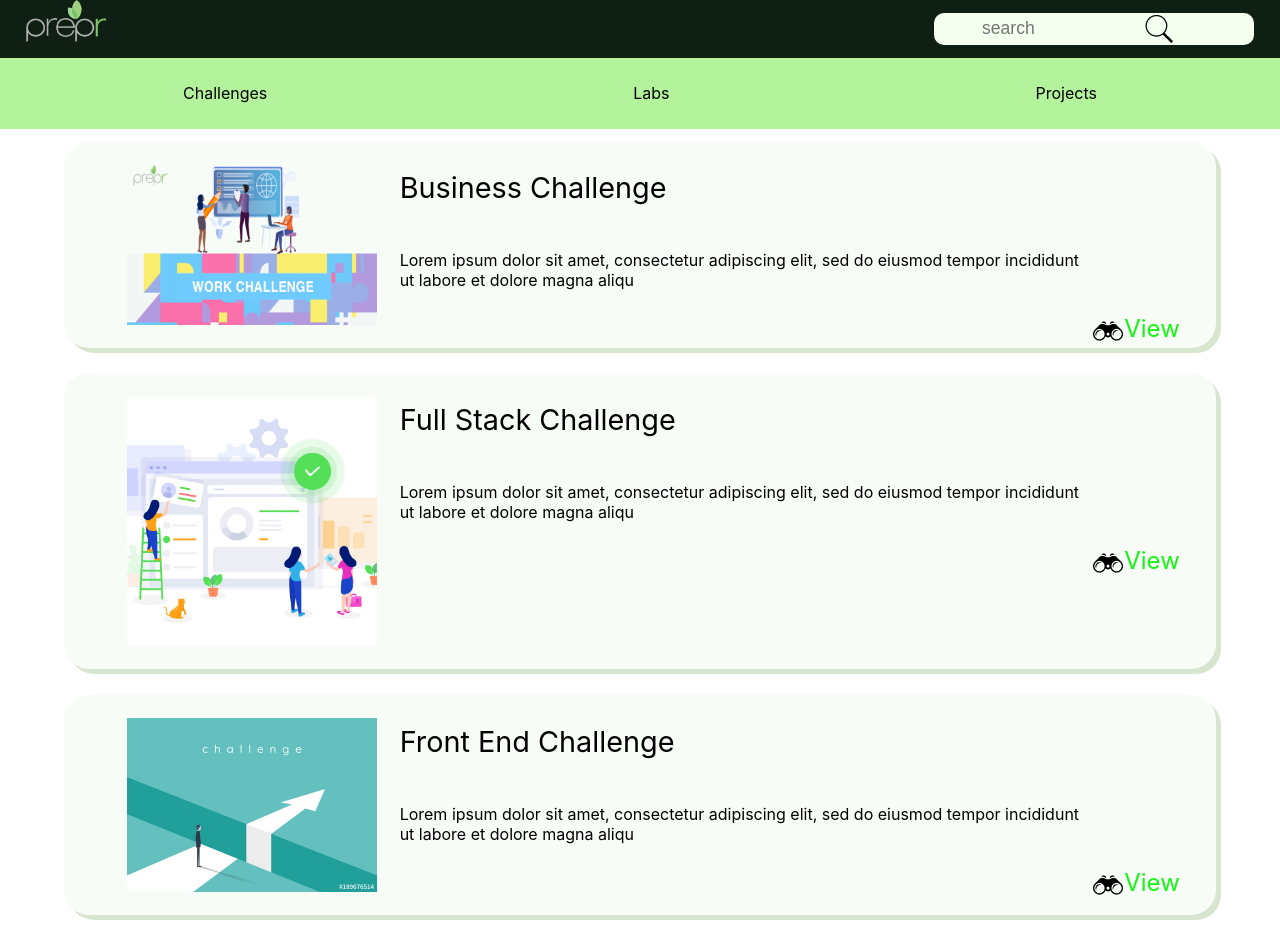
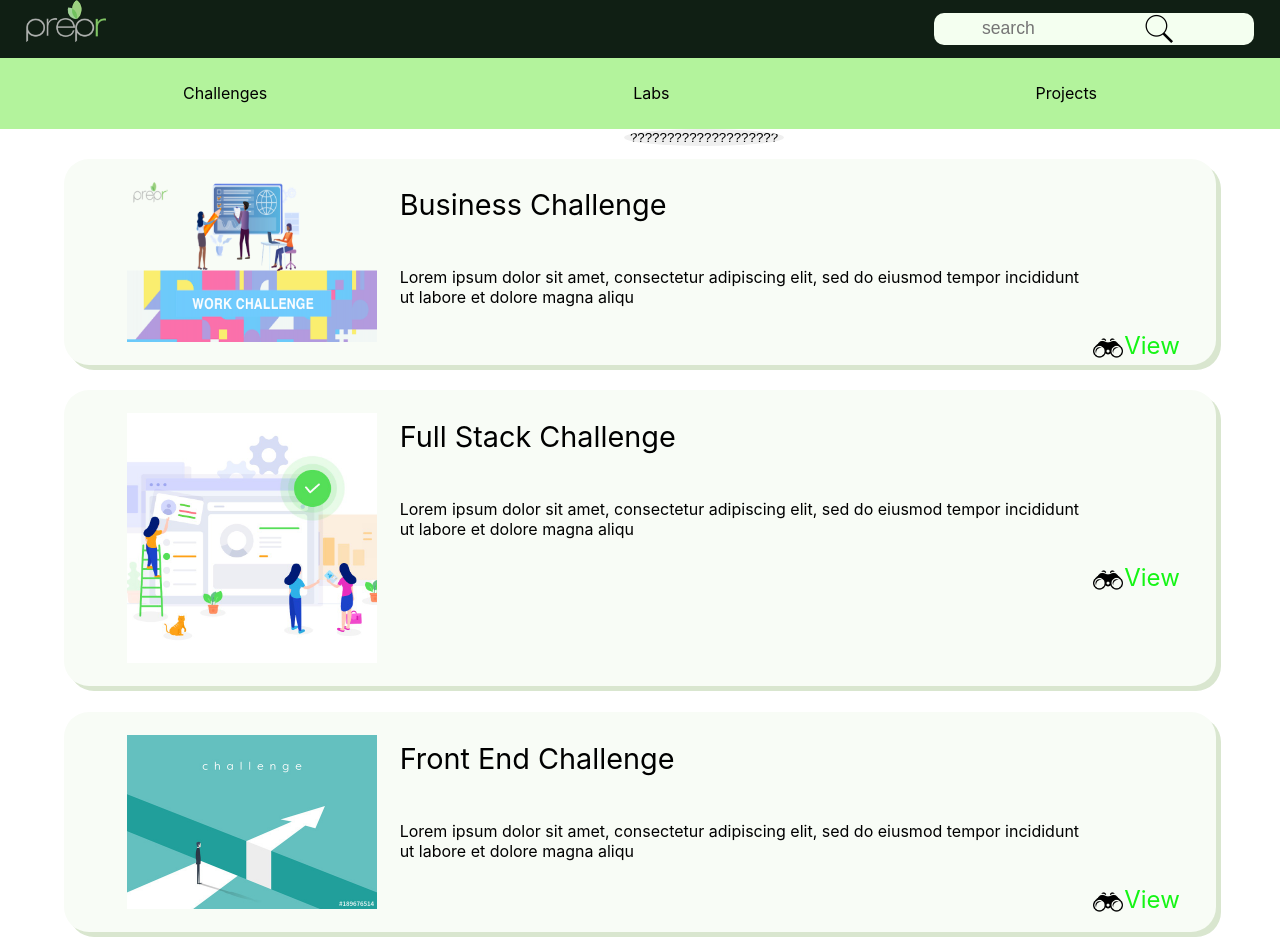
Before and after one commit to Meghanath91/prepr, a React (Create React App) app: page /challenges in a window 1280 px wide. Built offline with nearby package versions, Linux system fonts and the light colour scheme.

Commit message:
tooltip test

```diff
--- a/package.json
+++ b/package.json
@@ -10,6 +10,7 @@
     "react": "^16.13.1",
     "react-dom": "^16.13.1",
     "react-router": "^5.2.0",
+    "@material-ui/core": "^4.11.0",
     "react-router-dom": "^5.2.0",
     "react-scripts": "3.4.3"
   },
--- /dev/null
+++ b/src/app/components/Tooltip/Tooltip.js
@@ -0,0 +1,29 @@
+import React from "react";
+import "./tooltip.scss";
+import { Tooltip, Typography, withStyles } from "@material-ui/core";
+export default function ToolTip({ content }) {
+  const HtmlTooltip = withStyles((theme) => ({
+    tooltip: {
+      backgroundColor: "#f5f5f9",
+      color: "rgba(0, 0, 0, 0.87)",
+      maxWidth: 600,
+      fontSize: theme.typography.pxToRem(16),
+      border: "1px solid #dadde9",
+    },
+  }))(Tooltip);
+  return (
+    <HtmlTooltip
+      title={
+        <React.Fragment>
+          <Typography color="inherit"></Typography> {content}
+        </React.Fragment>
+      }
+    >
+      <input
+        className="tooltip-icon"
+        type="button"
+        value="????????????????????"
+      />
+    </HtmlTooltip>
+  );
+}
--- /dev/null
+++ b/src/app/components/Tooltip/tooltip.scss
@@ -0,0 +1,15 @@
+.tooltip-icon {
+  margin-left: 10%;
+  border-radius: 50%;
+  border: none;
+  outline: none;
+}
+.img-tooltip {
+  width: 25px;
+  height: 25px;
+}
+@media only screen and (min-width: 768px) {
+  .tooltip-icon {
+    margin-left: 10%;
+  }
+}
--- a/src/app/pages/Challenges/Challenges.js
+++ b/src/app/pages/Challenges/Challenges.js
@@ -3,6 +3,7 @@ import NavBar from "../../components/NavBar/NavBar";
 import SecondaryNavBar from "../../components/SecondaryNavBar/SecondaryNavBar";
 import TaskComponent from "../../components/TaskComponent/TaskComponent";
 import "./challenge.scss";
+import ToolTip from "../../components/Tooltip/Tooltip";
 
 export default function Challenges() {
   return (
@@ -10,6 +11,7 @@ export default function Challenges() {
       {" "}
       <NavBar />
       <SecondaryNavBar />
+      <ToolTip content="hi" />
       <TaskComponent
         source="/assets/fullstack.png"
         title="Business Challenge"
```
Also changed, not shown: 2 other files (tests, documents, lock files or other folders).
